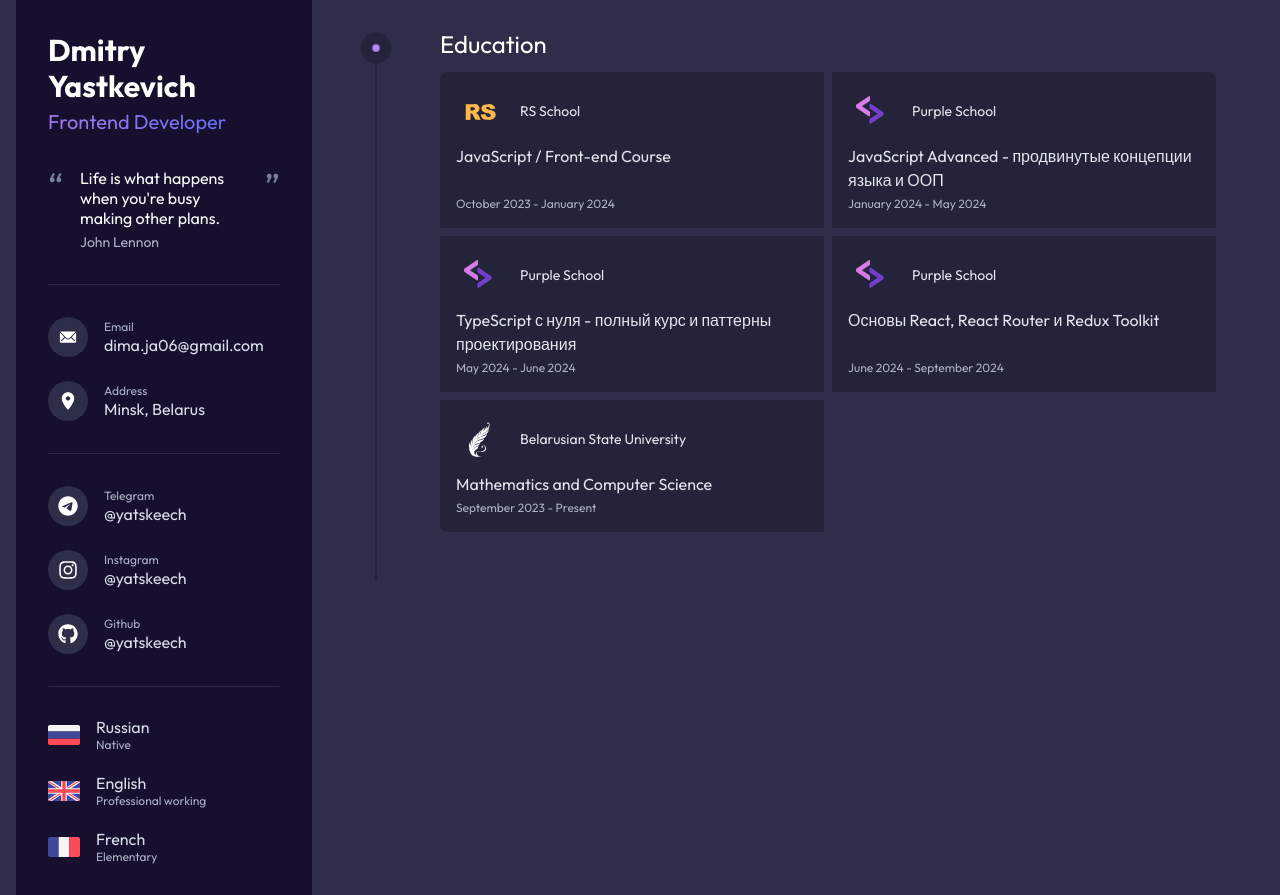
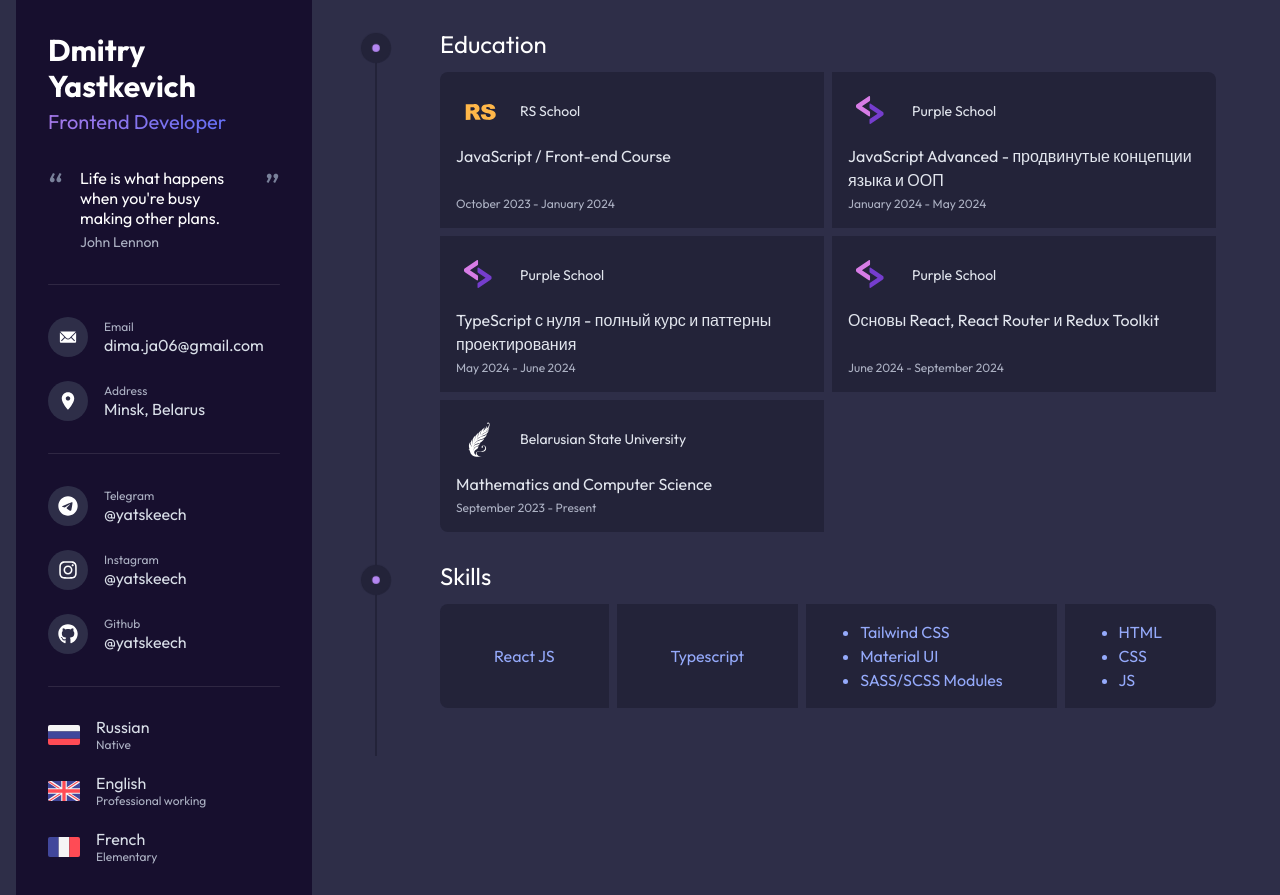
Before and after one commit to yatskeech/cv, a React (Vite) app: page / in a window 1280 px wide. Built offline with nearby package versions, Linux system fonts and the light colour scheme; a web font is replaced by a local one.

Commit message:
Add skills

```diff
--- a/src/App.tsx
+++ b/src/App.tsx
@@ -5,6 +5,7 @@ import Languages from "./components/Languages";
 import Socials from "./components/Socials";
 import EducationItem, { EDUCATION } from "./components/EducationItem.tsx";
 import Section from "./components/Section.tsx";
+import Skill, { SKILLS } from "./components/Skill.tsx";
 
 function App() {
   return (
@@ -30,6 +31,13 @@ function App() {
                 ))}
               </div>
             </Section>
+            <Section title="Skills" className="left-point left-line">
+              <div className="flex gap-2 rounded-lg overflow-hidden">
+                {SKILLS.map((skills, index) => (
+                  <Skill key={index} skills={skills} />
+                ))}
+              </div>
+            </Section>
           </div>
         </div>
       </div>
--- /dev/null
+++ b/src/components/Skill.tsx
@@ -0,0 +1,30 @@
+export const SKILLS: string[][] = [
+  ["React JS"],
+  ["Typescript"],
+  ["Tailwind CSS", "Material UI", "SASS/SCSS Modules"],
+  ["HTML", "CSS", "JS"],
+];
+
+function Skill({ skills }: { skills: string[] }) {
+  if (skills.length == 1) {
+    return (
+      <div className="flex-grow p-4 flex items-center justify-center text-secondary-light bg-gray-darkest">
+        {skills[0]}
+      </div>
+    );
+  }
+
+  return (
+    <div className="flex-grow p-4 flex items-center justify-center text-secondary-light bg-gray-darkest">
+      <ul className="list-disc">
+        {skills.map((skill, index) => (
+          <li key={index} className="">
+            {skill}
+          </li>
+        ))}
+      </ul>
+    </div>
+  );
+}
+
+export default Skill;
```
